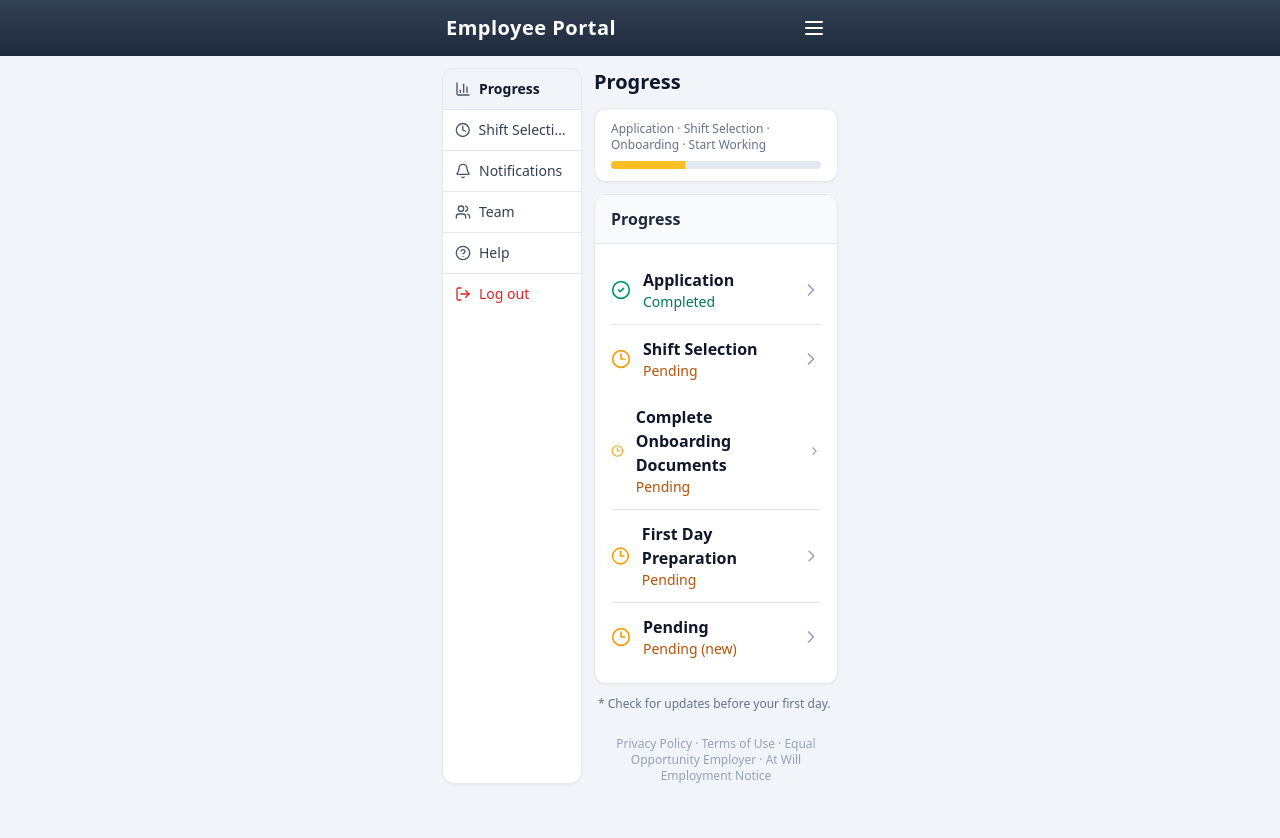
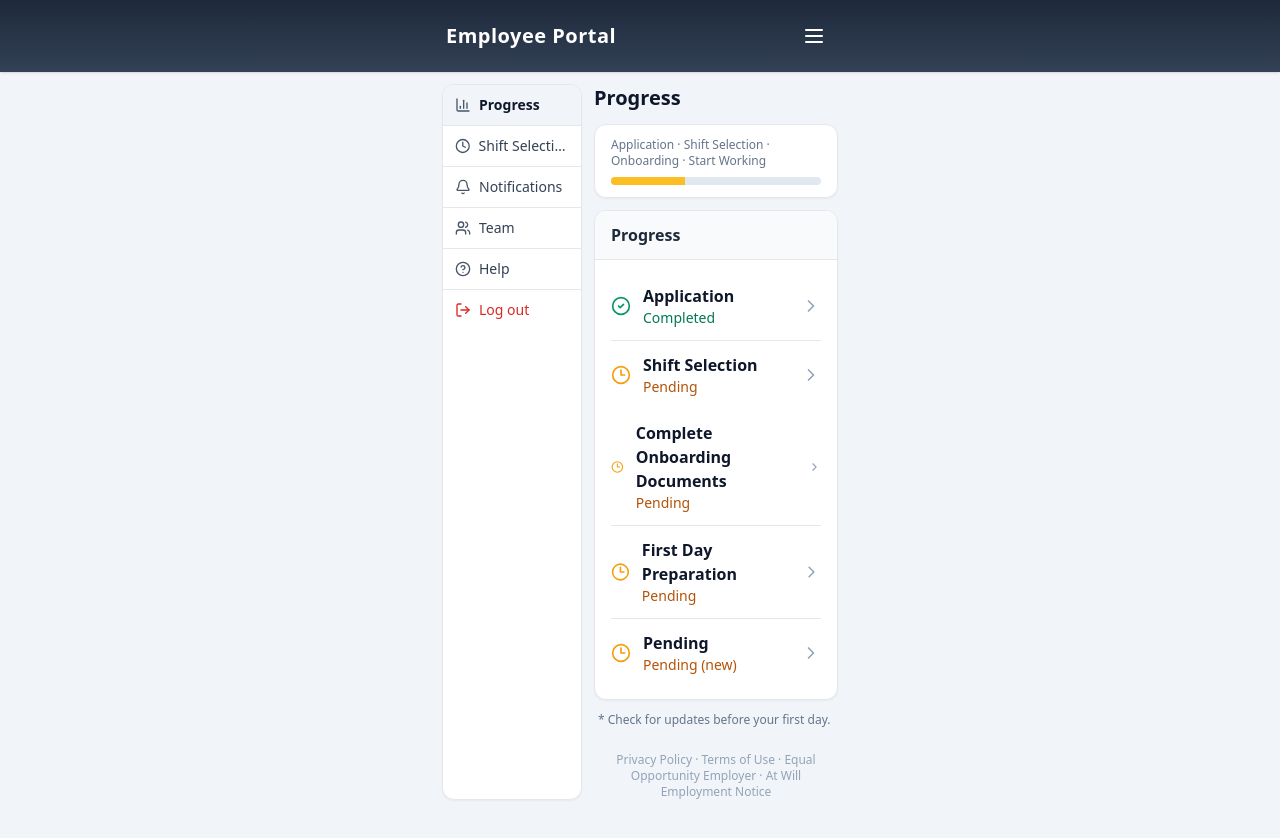
Before and after one commit to celebrityscoop868/sunpowerabc, a React (Vite) app: page /#/progress in a window 1280 px wide. Built offline with nearby package versions, Linux system fonts and the light colour scheme.

Commit message:
Update TopBar.jsx

```diff
--- a/src/components/TopBar.jsx
+++ b/src/components/TopBar.jsx
@@ -3,10 +3,10 @@ import { Menu } from "lucide-react";
 
 export default function TopBar() {
   return (
-    <div className="bg-gradient-to-b from-slate-700 to-slate-800 text-white">
-      <div className="mx-auto flex h-14 w-full max-w-[420px] items-center justify-between px-4">
-        <div className="text-xl font-bold tracking-wide">Employee Portal</div>
-        <button className="rounded-md p-2 hover:bg-white/10">
+    <div className="bg-gradient-to-b from-slate-800 to-slate-700 text-white shadow">
+      <div className="mx-auto flex w-full max-w-[420px] items-center justify-between px-4 py-4">
+        <div className="text-xl font-semibold tracking-wide">Employee Portal</div>
+        <button className="rounded-md p-2 hover:bg-white/10" aria-label="Menu">
           <Menu className="h-6 w-6" />
         </button>
       </div>
```
